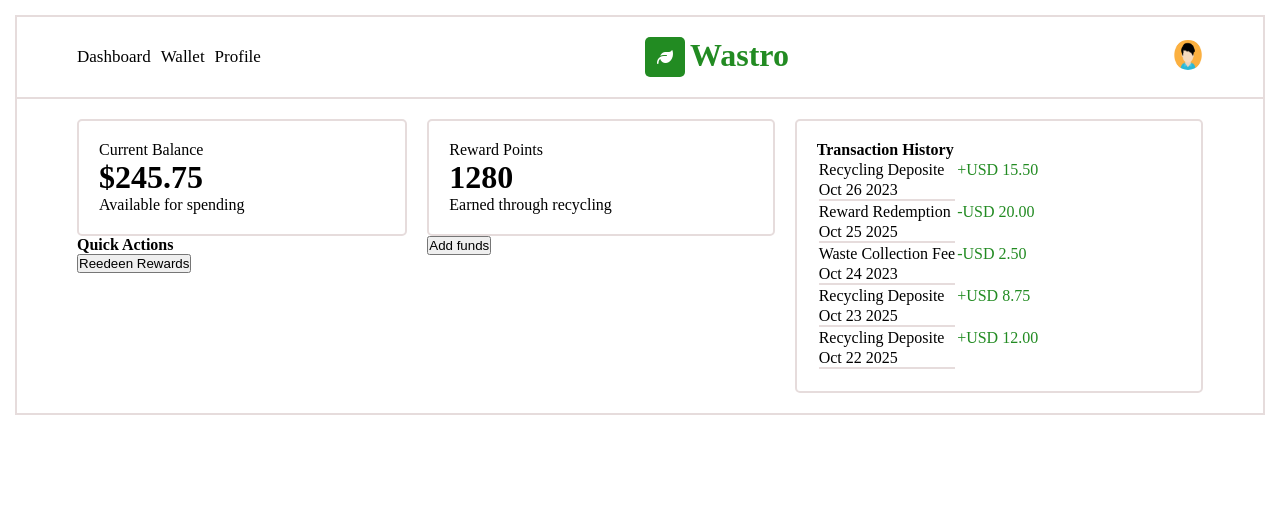
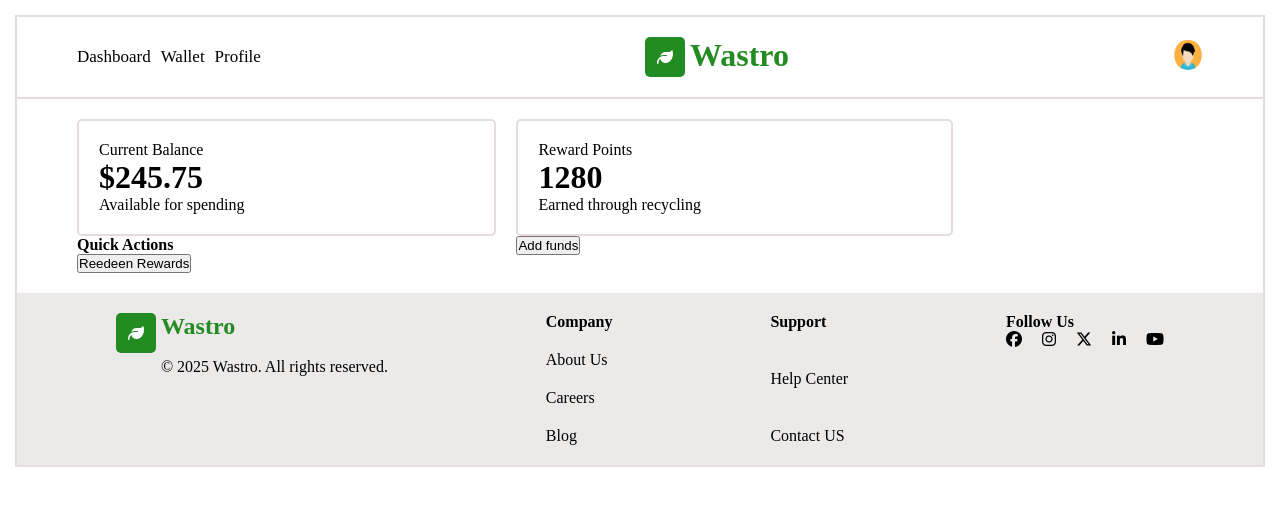
Before and after one commit to nafiuishaaq/wastro, a plain HTML site: page wallet.html in a window 1280 px wide. Drawn offline with Linux system fonts and the light colour scheme.

Commit message:
second commit

```diff
--- a/wallet.css
+++ b/wallet.css
@@ -79,3 +79,29 @@
     color: forestgreen;
 
 }
+
+.footer{
+    background-color: rgb(236, 233, 233);
+    display: flex;
+    flex-direction: row;
+    justify-content: space-around;
+    padding: 20px;
+
+}
+.footer a{
+    text-decoration: none;
+    color: black;
+}
+.company, .support{
+    display: flex;
+    flex-direction: column;
+    justify-content: space-between;
+    gap: 20px;
+
+}
+.follow {
+    display: flex;
+    flex-direction: row;
+    gap: 20px;
+
+}
--- a/wallet.html
+++ b/wallet.html
@@ -47,43 +47,40 @@
                     <button>Add funds</button>
                 </div>
             </div>
-            <div class="card3">
-                <h4>Transaction History</h4>
-                <table>
-                        <tr>
-                            <td class="description"> Recycling Deposite</td>
-                            <td class="amount">+USD 15.50</td>
-                        </tr>
-                        <tr><td class="date"> Oct 26 2023</td></tr>
-                        <tr>
-                            <td class="description">Reward Redemption</td>
-                            <td class="amount">-USD 20.00</td>
-                        </tr>
-                        <tr><td class="date">Oct 25 2025</td></tr>
-                        <tr>
-                            <td class="description">Waste Collection Fee</td>
-                            <td class="amount">-USD 2.50</td>
-                        </tr>
-                        <tr><td class="date">Oct 24 2023</td></tr>
-                        <tr>
-                            <td class="description">Recycling Deposite</td>
-                            <td class="amount">+USD 8.75</td>
-                        </tr>
-                        <tr><td class="date">Oct 23 2025</td></tr>
-                        <tr>
-                            <td class="description">Recycling Deposite</td>
-                            <td class="amount">+USD 12.00</td>
-                        </tr>
-                        <tr><td class="date">Oct 22 2025</td></tr>
-
-                </table>
-
+        </div>
+        <div class="footer">
+            <div class="logo">
+            <div class="icon">
+                 <i class="fa-solid fa-leaf"></i>
+            </div>
+            <div>
+                <h2 style="color: forestgreen;;">Wastro</h2> <br>
+                <p>© 2025 Wastro. All rights reserved.</p>
             </div>
 
+         </div>
+         <div class="company">
+            <h4>Company</h4>
+            <a href="#">About Us</a>
+            <a href="#">Careers</a>
+            <a href="#">Blog</a>
+         </div>
+         <div class="support">
+            <h4>Support</h4>
+            <a href="#">Help Center</a>
+            <a href="#">Contact US</a>
+         </div>
+          <div >
+             <h4>Follow Us</h4>
+             <div class="follow">
+                <a href="#"><i class="fa-brands fa-facebook"></i></a>
+                <a href="#"><i class="fa-brands fa-instagram"></i></a>
+                <a href="#"><i class="fa-brands fa-x-twitter"></i></a>
+                <a href="#"><i class="fa-brands fa-linkedin-in"></i></a>
+                <a href="#"><i class="fa-brands fa-youtube"></i></a>
+             </div>
+
         </div>
-
     </div>
-
-
 </body>
 </html>
```
Also changed, not shown: dashboard.css (+7 -6 lines), dashboard.html (+0 -5 lines).
